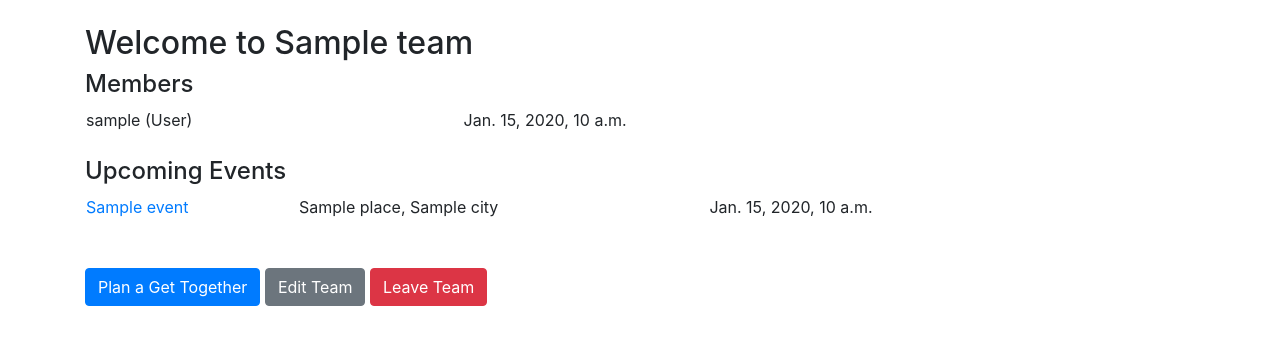
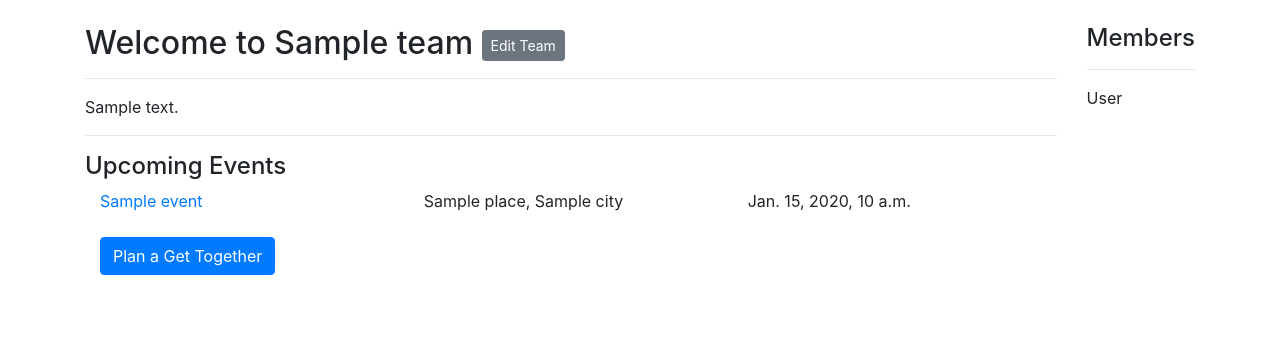
Before and after one commit to GetTogetherComm/GetTogether, a Django app: page /team/1/ in a window 1280 px wide. Shown: the part 56-401 px from the top of the page. Run offline with Django 3.2, Linux system fonts and the light colour scheme; a user stored in the database is signed in; tables that the repository leaves empty hold one stand-in row (values such as "Sample post"); some libraries are stand-ins or nearby versions.

Commit message:
Add Description field to Teams, allow Markdown for team and event descriptions, use Bootstrap layouts for team and event pages

```diff
--- a/events/forms.py
+++ b/events/forms.py
@@ -149,7 +149,7 @@ class DateTimeWidget(SplitDateTimeWidget):
 class TeamForm(ModelForm):
     class Meta:
         model = Team
-        fields = ['name', 'country', 'spr', 'city', 'web_url', 'tz']
+        fields = ['name', 'description', 'country', 'spr', 'city', 'web_url', 'tz']
         widgets = {
             'country': Lookup(source='/api/country/', label='name'),
             'spr': Lookup(source='/api/spr/', label='name'),
@@ -160,13 +160,13 @@ class TeamForm(ModelForm):
 class NewTeamForm(ModelForm):
     class Meta:
         model = Team
-        fields = ['name', 'city', 'web_url', 'tz']
+        fields = ['name', 'description', 'city', 'web_url', 'tz']
         widgets = {
             #'country': Lookup(source='/api/country/', label='name'),
             #'spr': Lookup(source='/api/spr/', label='name'),
             'city': Lookup(source='/api/cities/', label='name'),
         }
-        raw_id_fields = ('country','spr','city')
+        raw_id_fields = ('city')
 
 class TeamEventForm(ModelForm):
     class Meta:
--- a/events/models/profiles.py
+++ b/events/models/profiles.py
@@ -26,7 +26,7 @@ class UserProfile(models.Model):
     def __str__(self):
         try:
             if self.realname:
-                return "%s (%s)" % (self.user.username, self.realname)
+                return self.realname
             return "%s" % self.user.username
         except:
             return "Unknown Profile"
@@ -121,6 +121,8 @@ class Team(models.Model):
     name = models.CharField(_("Team Name"), max_length=256, null=False, blank=False)
     organization = models.ForeignKey(Organization, null=True, blank=True, on_delete=models.CASCADE)
 
+    description = models.TextField(help_text=_('Team Description'), blank=True, null=True)
+
     country = models.ForeignKey(Country, on_delete=models.CASCADE)
     spr = models.ForeignKey(SPR, null=True, blank=True, on_delete=models.CASCADE)
     city = models.ForeignKey(City, null=True, blank=True, on_delete=models.CASCADE)
@@ -178,7 +180,6 @@ class Member(models.Model):
 
     @property
     def role_name(self):
-        print("Role name: %s=%s" % (self.role, Member.ROLES[self.role]))
         return Member.ROLES[self.role][1]
 
     def __str__(self):
--- a/get_together/templates/get_together/show_team.html
+++ b/get_together/templates/get_together/show_team.html
@@ -1,36 +1,57 @@
 {% extends "get_together/base.html" %}
+{% load markup %}
 
 {% block content %}
-<h2>Welcome to {{ team.name }}</h2>
+<div class="fluid-container">
+    <div class="row">
+        <div class="col-md">
+            <h2>Welcome to {{ team.name }}
+                {% if can_edit_team %}
+                <a href="{% url 'edit-team' team.id %}" class="btn btn-secondary btn-sm">Edit Team</a>
+                {% endif %}
+                {% if is_member %}
+                {% if not team.owner_profile == request.user.profile %}<a href="{% url 'leave-team' team.id %}" class="btn btn-danger btn-sm">Leave Team</a>{% endif %}
+                {% else %}
+                <a href="{% url 'join-team' team.id %}" class="btn btn-success btn-sm">Join Team</a>
+                {% endif %}
+            </h2><hr/>
 
-<h4>Members</h4>
-{% include "events/member_list.html" %}
-<br/>
+            {% if team.description %}<p>{{ team.description|markdown }}</p><hr/>{% endif %}
 
-<h4>Upcoming Events</h4>
-{% include "events/event_list.html" %}
-<br/>
+            <h4>Upcoming Events</h4>
+            <div class="container">
+                {% for event in events_list %}
+                <div class="row">
+                    <div class="col"><a href="{{ event.get_absolute_url }}">{{event.name}}</a></div>
+                    <div class="col">{{ event.place }}</div>
+                    <div class="col">{{ event.start_time }}</div>
+                </div>
+                {% endfor %}
+                {% if can_create_event %}
+                <div class="row">
+                    <div class="col">
+                        <br/><a href="{% url 'create-event' team.id %}" class="btn btn-primary">Plan a Get Together</a>
+                    </div>
+                </div>
+                {% endif %}
+            </div>
+            <br/>
+        </div>
 
-{% if can_create_event %}
-<br />
-<form action="{% url 'create-event' team.id %}" method="get">
-<button type="submit" class="btn btn-primary">Plan a Get Together</button>
-</form>
-{% endif %}
-
-{% if can_edit_team %}
-<form action="{% url 'edit-team' team.id %}" method="get">
-<button type="submit" class="btn btn-secondary">Edit Team</button>
-</form>
-{% endif %}
-
-{% if is_member %}
-<form action="{% url 'leave-team' team.id %}" method="get">
-<button type="submit" class="btn btn-danger">Leave Team</button>
-</form>
-{% else %}
-<form action="{% url 'join-team' team.id %}" method="get">
-<button type="submit" class="btn btn-success">Join Team</button>
-</form>
-{% endif %}
+        <div class="col-3-sm">
+            <div class="container">
+            <h4>Members</h4><hr/>
+                {% for member in member_list %}
+                <div class="row">
+                    <div class="col"><p>
+                        {{member.user}}
+                        {% if member.role > 0 %}<small class="text-muted">{{ member.role_name }}</small>{% endif %}
+                         </p>
+                    </div>
+                </div>
+                {% endfor %}
+            </div>
+        </div>
+    </div>
+</div>
 {% endblock %}
--- /dev/null
+++ b/get_together/templatetags/markup.py
@@ -0,0 +1,44 @@
+"""
+Copied from Django 1.4 alpha
+
+Set of "markup" template filters for Django.  These filters transform plain text
+markup syntaxes to HTML; currently there is support for:
+
+    * Textile, which requires the PyTextile library available at
+      http://loopcore.com/python-textile/
+
+    * Markdown, which requires the Python-markdown library from
+      http://www.freewisdom.org/projects/python-markdown
+
+    * reStructuredText, which requires docutils from http://docutils.sf.net/
+"""
+
+from django import template
+from django.template.defaultfilters import stringfilter
+from django.conf import settings
+from django.utils.safestring import mark_safe
+
+import markdown as md
+
+register = template.Library()
+
+@register.filter
+@stringfilter
+def markdown(value, arg=''):
+    """
+    Runs Markdown over a given value, optionally using various
+    extensions python-markdown supports.
+
+    Syntax::
+
+        {{ value|markdown:"extension1_name,extension2_name..." }}
+
+    To enable safe mode, which strips raw HTML and only returns HTML
+    generated by actual Markdown syntax, pass "safe" as the first
+    extension in the list.
+
+    If the version of Markdown in use does not support extensions,
+    they will be silently ignored.
+
+    """
+    return mark_safe(md.markdown(value))
--- a/requirements.txt
+++ b/requirements.txt
@@ -1,9 +1,12 @@
 certifi==2017.11.5
 chardet==3.0.4
 defusedxml==0.5.0
+dj-database-url==0.4.2
 Django==2.0
+django-settings-export==1.2.1
 djangorestframework==3.7.7
 idna==2.6
+Markdown==2.6.11
 oauthlib==2.0.6
 PyJWT==1.5.3
 python3-openid==3.1.0
@@ -15,5 +18,3 @@ six==1.11.0
 social-auth-app-django==2.1.0
 social-auth-core==1.6.0
 urllib3==1.22
-dj-database-url==0.4.2
-django-settings-export==1.2.1
```
Also changed, not shown: get_together/templates/get_together/show_event.html (+46 -17 lines), events/migrations/0008_add-team-description.py (added), get_together/templatetags/__init__.py (added).
